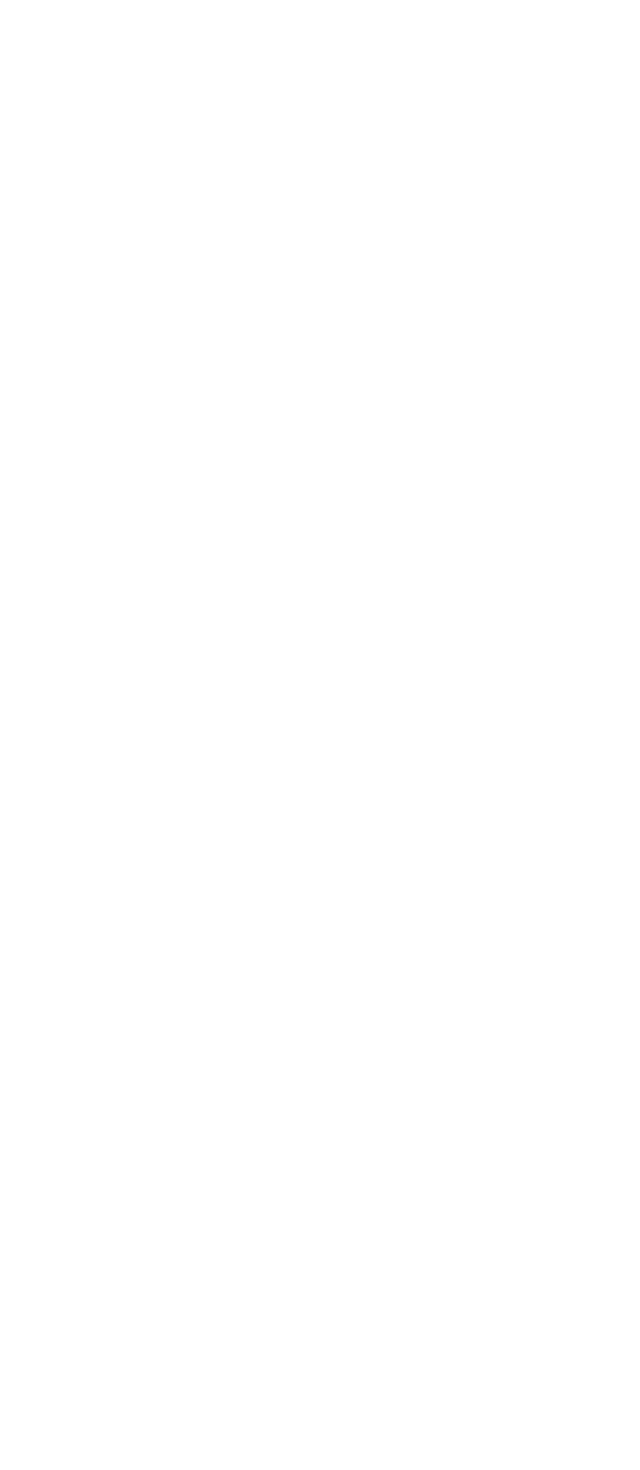
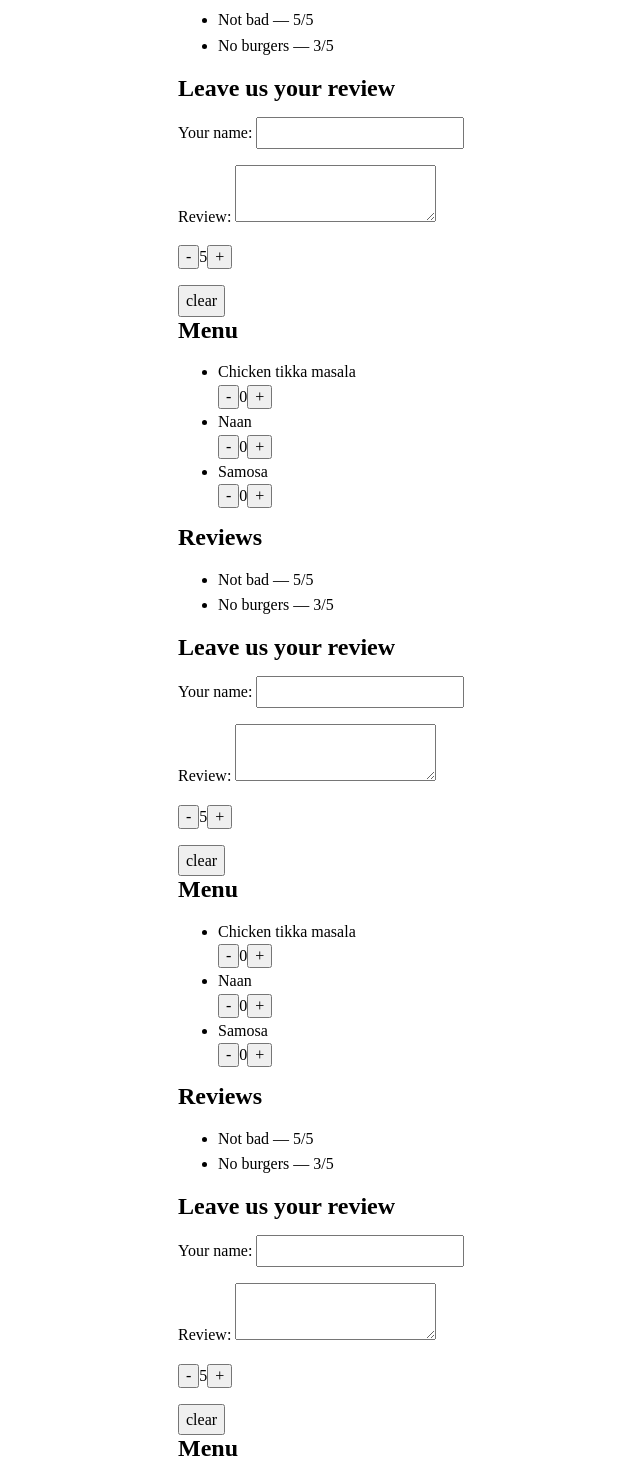
Before and after one commit to grinvlad/react-project, a React (Vite) app: page / in a window 1280 px wide. Shown: the part 900-2370 px from the top of the page, without its empty margins (102-742 px from the left). Before the commit the page ends 800 px from the top, so only its background shows below. Built offline with nearby package versions, Linux system fonts and the light colour scheme.

Commit message:
Stuffed the page with the active restaurant for scroll to appear

```diff
--- a/src/components/RestaurantsPage/restaurants-page.jsx
+++ b/src/components/RestaurantsPage/restaurants-page.jsx
@@ -6,6 +6,9 @@ import { RestaurantInfo } from "../RestaurantInfo/restaurant-info";
 export function RestaurantsPage() {
   const [activeRestaurantId, setActiveRestaurantId] = useState(
     restaurants[0].id
+  );
+  const activeRestaurant = restaurants.find(
+    (restaurant) => restaurant.id === activeRestaurantId
   );
 
   return (
@@ -17,12 +20,13 @@ export function RestaurantsPage() {
           onClickedTab={(id) => () => setActiveRestaurantId(id)}
         />
       </nav>
-      <RestaurantInfo
-        key={activeRestaurantId}
-        restaurant={restaurants.find(
-          (restaurant) => restaurant.id === activeRestaurantId
-        )}
-      />
+      <RestaurantInfo restaurant={activeRestaurant} />
+      <RestaurantInfo restaurant={activeRestaurant} />
+      <RestaurantInfo restaurant={activeRestaurant} />
+      <RestaurantInfo restaurant={activeRestaurant} />
+      <RestaurantInfo restaurant={activeRestaurant} />
+      <RestaurantInfo restaurant={activeRestaurant} />
+      <RestaurantInfo restaurant={activeRestaurant} />
     </main>
   );
 }
```
